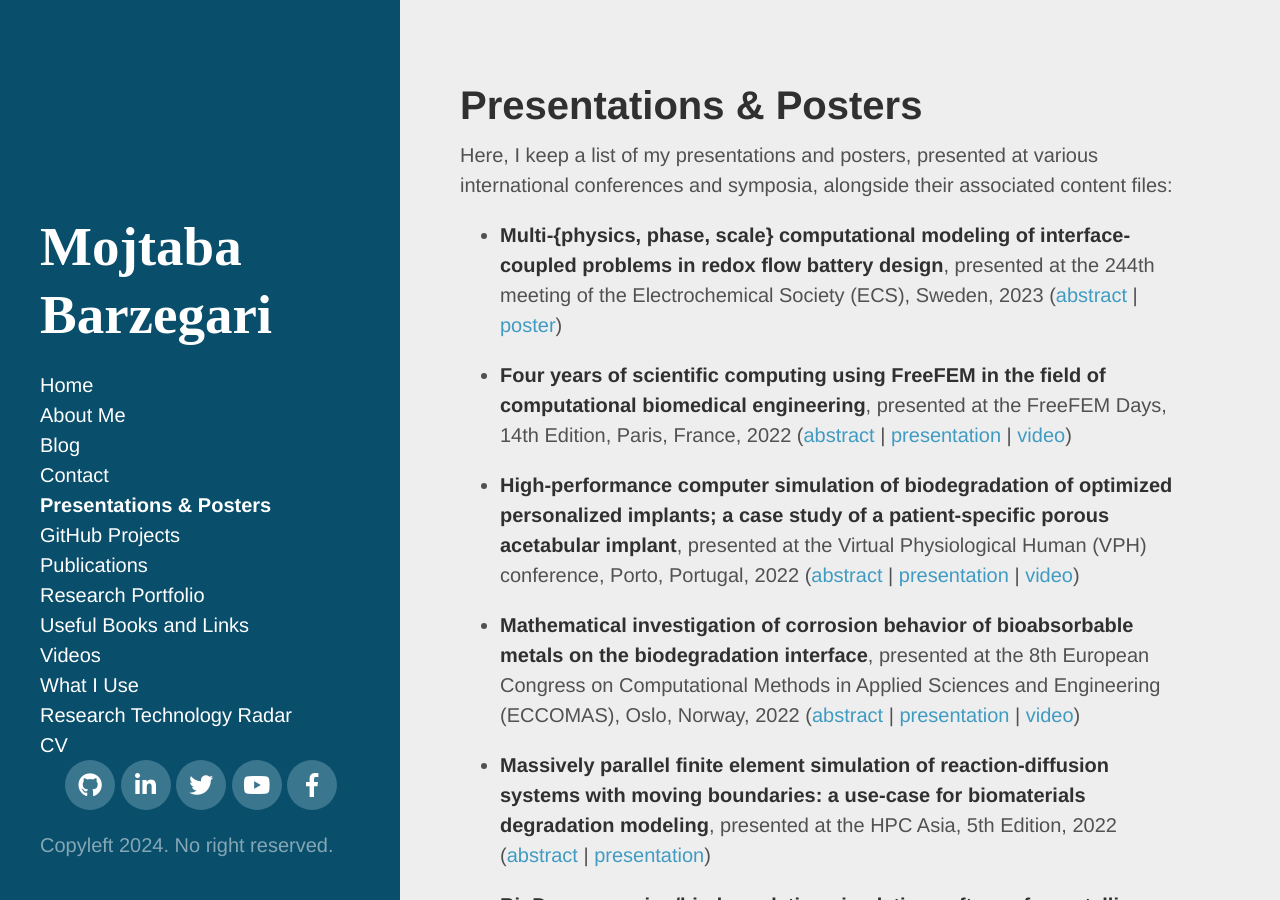
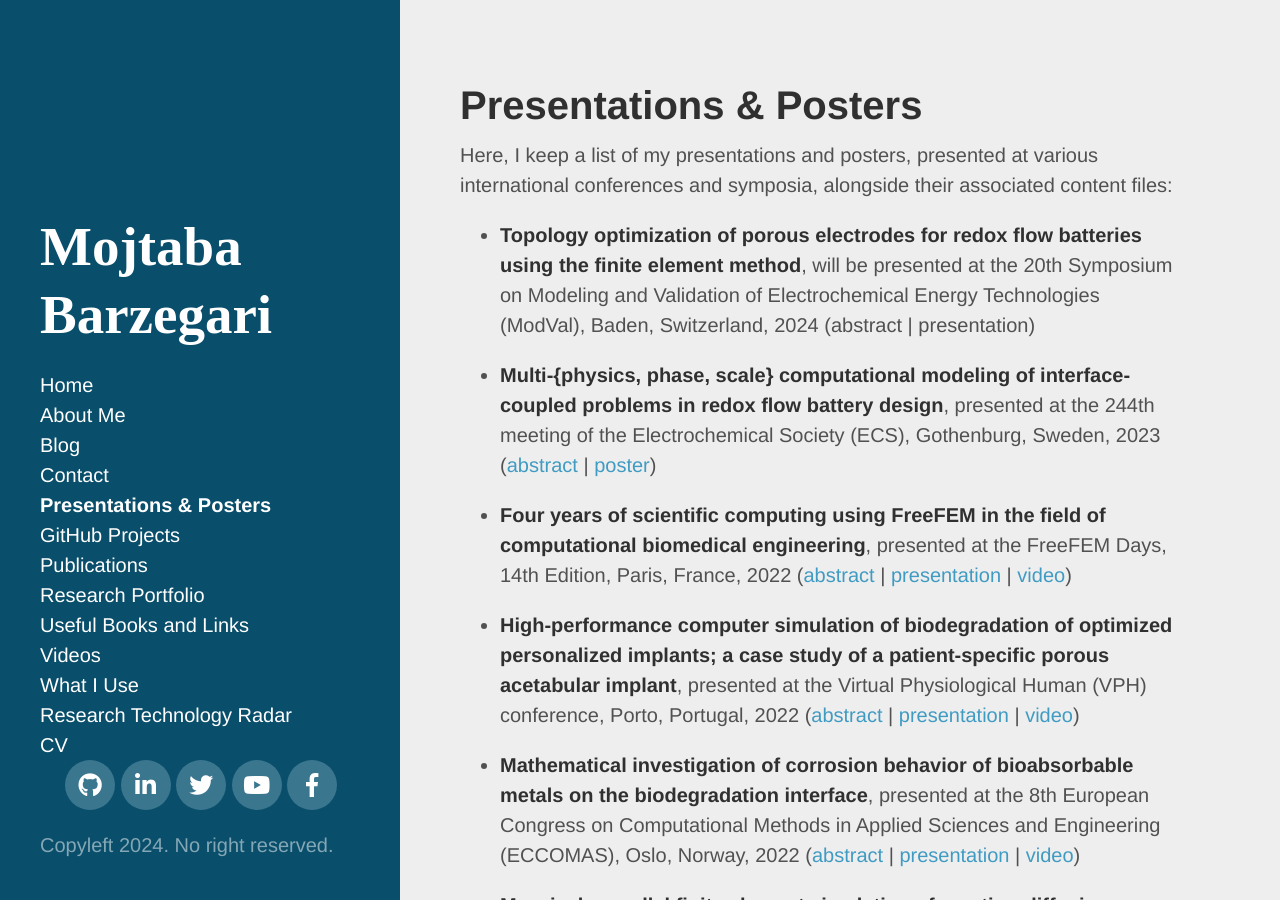
Before and after one commit to mbarzegary/mbarzegary.github.io, a Jekyll site: the page built from presentations.md, in a window 1280 px wide and 900 px high. Built offline with Jekyll 4.4.1, drawn with Linux system fonts in a browser that asks for light colours; nearby versions of some CDN libraries; some web fonts are replaced.

Commit message:
update presentations page

```diff
--- a/presentations.md
+++ b/presentations.md
@@ -7,7 +7,9 @@ Here, I keep a list of my presentations and posters, presented at various intern
 
 <!-- ## As the presenter (main author) -->
 
-* **Multi-{physics, phase, scale} computational modeling of interface-coupled problems in redox flow battery design**, presented at the 244th meeting of the Electrochemical Society (ECS), Sweden, 2023 ([abstract](/public/files/ecs244-abstract.pdf) \| [poster](/public/files/ecs244-poster.pdf))
+* **Topology optimization of porous electrodes for redox flow batteries using the finite element method**, will be presented at the 20th Symposium on Modeling and Validation of Electrochemical Energy Technologies (ModVal), Baden, Switzerland, 2024 (abstract \| presentation)
+
+* **Multi-{physics, phase, scale} computational modeling of interface-coupled problems in redox flow battery design**, presented at the 244th meeting of the Electrochemical Society (ECS), Gothenburg, Sweden, 2023 ([abstract](/public/files/ecs244-abstract.pdf) \| [poster](/public/files/ecs244-poster.pdf))
 
 
 * **Four years of scientific computing using FreeFEM in the field of computational biomedical engineering**, presented at the FreeFEM Days, 14th Edition, Paris, France, 2022 ([abstract](/public/files/freefem2022-abstract.pdf) \| [presentation](/public/files/freefem2022-presentation.pdf) \| [video](https://www.youtube.com/watch?v=V5Alj9iNoU4))
```
